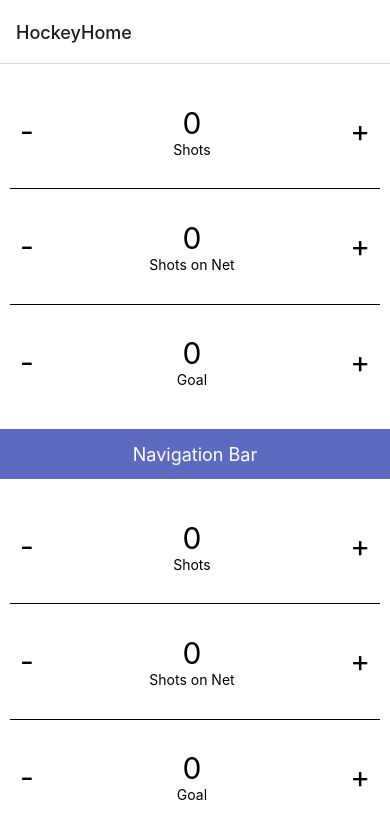
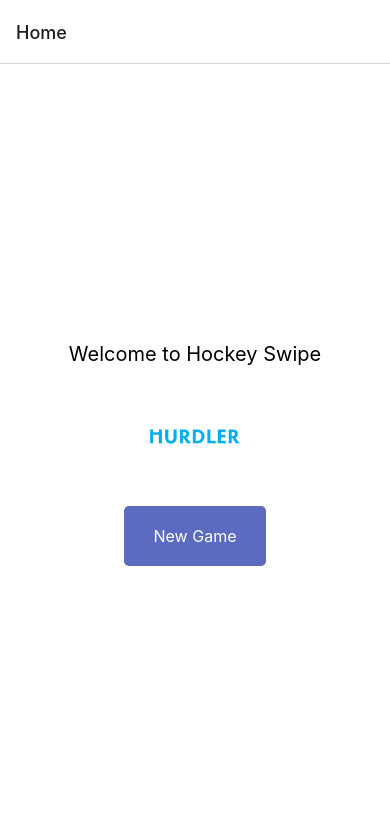
Before and after one commit to Jaywinebrenner/Hockey-Swipe-App, a React Native app: screen / in a window 390 px wide. Shown: the top 838 px of the page. Built offline with nearby package versions, Linux system fonts and the light colour scheme.

Commit message:
get decrement logic solid

```diff
--- a/App.js
+++ b/App.js
@@ -1,9 +1,8 @@
 import React from 'react';
 import { NavigationContainer } from '@react-navigation/native';
 import { createStackNavigator } from '@react-navigation/stack';
-import { StatusBar } from 'expo-status-bar';
-import { StyleSheet, Text, View, TouchableOpacity } from 'react-native';
-import HockeyHome from './HockeyHome';
+import HomeScreen from './HomeScreen'; // Import the HomeScreen component
+import HockeyGame from './HockeyGame';
 
 const Stack = createStackNavigator();
 
@@ -11,38 +10,9 @@ export default function App() {
   return (
     <NavigationContainer>
       <Stack.Navigator>
-        <Stack.Screen name="HockeyHome" component={HockeyHome} />
+        <Stack.Screen name="Home" component={HomeScreen} />
+        <Stack.Screen name="HockeyGame" component={HockeyGame} />
       </Stack.Navigator>
     </NavigationContainer>
   );
 }
-
-function HomeScreen({ navigation }) {
-  return (
-    <View style={styles.container}>
-      <Text style={styles.text}>HOCKEY SWIPE APP</Text>
-      <TouchableOpacity onPress={() => navigation.navigate('HockeyHome')}>
-        <Text style={styles.link}>HOCKEY APP</Text>
-      </TouchableOpacity>
-      <StatusBar style="auto" />
-    </View>
-  );
-}
-
-const styles = StyleSheet.create({
-  container: {
-    flex: 1,
-    backgroundColor: '#fff',
-    alignItems: 'center',
-    justifyContent: 'center',
-  },
-  text: {
-    fontSize: 20, // Adjust font size as needed
-  },
-  link: {
-    fontSize: 16,
-    color: 'blue',
-    textDecorationLine: 'underline',
-    marginTop: 10, // Adjust spacing as needed
-  },
-});
--- a/HockeyHome.js
+++ b/HockeyGame.js
@@ -1,7 +1,7 @@
-import React, { useState, useRef } from 'react';
-import { View, Text, StyleSheet, TouchableOpacity, Modal, Button, Animated } from 'react-native';
+import React, { useState } from 'react';
+import { View, Text, StyleSheet, TouchableOpacity, Modal, Button, Image } from 'react-native';
 
-const HockeyHome = () => {
+const HockeyGame = ({ navigation }) => {
   const [shotsHome, setShotsHome] = useState(0);
   const [shotOnNetHome, setShotsOnNetHome] = useState(0);
   const [goalHome, setGoalHome] = useState(0);
@@ -9,120 +9,58 @@ const HockeyHome = () => {
   const [shotOnNetAway, setShotsOnNetAway] = useState(0);
   const [goalAway, setGoalAway] = useState(0);
   const [showModal, setShowModal] = useState(false);
-  const [decrementFunction, setDecrementFunction] = useState(null);
-  const [decrementIndex, setDecrementIndex] = useState(null); // New state to store the index of the item being decremented
+  const [decrementIndex, setDecrementIndex] = useState(null); // New state variable
 
-  // Animated values for opacity
-  const animatedOpacities = [
-    useRef(new Animated.Value(1)).current,
-    useRef(new Animated.Value(1)).current,
-    useRef(new Animated.Value(1)).current,
-    useRef(new Animated.Value(1)).current,
-    useRef(new Animated.Value(1)).current,
-    useRef(new Animated.Value(1)).current,
-  ];
-
-  const handleIncrement = (setter, index) => {
+  const handleIncrement = (setter) => {
     setter((prev) => prev + 1);
-    animateOpacity(index);
   };
 
-  const handleDecrement = (index, setter) => { // Modified handleDecrement to accept index and setter
-    setDecrementFunction(() => setter);
+  const handleDecrement = (index) => {
     setDecrementIndex(index);
     setShowModal(true);
   };
-
-  const animateOpacity = (index) => {
-    const adjustedIndex = index % 3; // Ensure index is within range [0, 2]
-    Animated.sequence([
-      Animated.timing(animatedOpacities[adjustedIndex * 2], {
-        toValue: 0.3,
-        duration: 200,
-        useNativeDriver: true,
-      }),
-      Animated.timing(animatedOpacities[adjustedIndex * 2], {
-        toValue: 1,
-        duration: 200,
-        useNativeDriver: true,
-      }),
-    ]).start();
-  };
-
-
-  const confirmDecrement = () => {
-    console.log("Confirm decrement called");
-    console.log("Decrement function:", decrementFunction);
-
+  const resetState = () => {
     if (decrementIndex !== null) {
       switch (decrementIndex) {
         case 0:
-          decrementShots();
+          setShotsHome((prev) => prev - 1);
           break;
         case 1:
-          decrementShotsOnNet();
+          setShotsOnNetHome((prev) => prev - 1);
+          setShotsHome((prev) => prev - 1);
           break;
         case 2:
-          decrementGoal();
+          setGoalHome((prev) => prev - 1);
+          setShotsOnNetHome((prev) => prev - 1);
+          setShotsHome((prev) => prev - 1);
           break;
         case 3:
-          decrementShotsAway();
+          setGoalAway((prev) => prev - 1); // Correct index for Goal Away
+          setShotsOnNetAway((prev) => prev - 1);
+          setShotsAway((prev) => prev - 1);
           break;
         case 4:
-          decrementShotsOnNetAway();
+          setShotsOnNetAway((prev) => prev - 1); // Correct index for Shots on Net Away
+          setShotsAway((prev) => prev - 1);
           break;
         case 5:
-          decrementGoalAway();
+          setShotsAway((prev) => prev - 1); // Correct index for Shots Away
           break;
         default:
           break;
       }
+      setShowModal(false); // Close modal after resetting state
+      setDecrementIndex(null); // Reset decrementIndex
     }
-    setShowModal(false);
   };
 
-  const decrementShots = () => {
-    setShotsHome((prev) => prev - 1);
-    setShotsAway((prev) => prev - 1);
-    animateOpacity(0);
-  };
 
-  const decrementShotsOnNet = () => {
-    setShotsOnNetHome((prev) => prev - 1);
-    setShotsHome((prev) => prev - 1);
-    animateOpacity(1);
-  };
-
-  const decrementGoal = () => {
-    setGoalHome((prev) => prev - 1);
-    setShotsOnNetHome((prev) => prev - 1);
-    setShotsHome((prev) => prev - 1);
-    animateOpacity(2);
-  };
-
-  const decrementShotsAway = () => {
-    setShotsAway((prev) => prev - 1);
-    animateOpacity(3);
-  };
-
-  const decrementShotsOnNetAway = () => {
-    setShotsOnNetAway((prev) => prev - 1);
-    setShotsAway((prev) => prev - 1);
-    animateOpacity(4);
-  };
-
-  const decrementGoalAway = () => {
-    setGoalAway((prev) => prev - 1);
-    setShotsOnNetAway((prev) => prev - 1);
-    setShotsAway((prev) => prev - 1);
-    animateOpacity(5);
-  };
 
   const data = [
     {
       title: "Shots",
-      onPressPlus: () => handleIncrement(setShotsHome, 0),
-      onPressMinus: () => handleDecrement(0, setShotsHome), // Pass index and setter function
+      onPressPlus: () => handleIncrement(setShotsHome),
+      onPressMinus: () => handleDecrement(0), // Pass the index directly here
       value: shotsHome
     },
     {
@@ -130,9 +68,8 @@ const HockeyHome = () => {
       onPressPlus: () => {
         setShotsOnNetHome((prev) => prev + 1);
         setShotsHome((prev) => prev + 1);
-        animateOpacity(1);
       },
-      onPressMinus: () => handleDecrement(1, setShotsOnNetHome), // Pass index and setter function
+      onPressMinus: () => handleDecrement(1), // Pass the index directly here
       value: shotOnNetHome
     },
     {
@@ -141,62 +78,96 @@ const HockeyHome = () => {
         setGoalHome((prev) => prev + 1);
         setShotsOnNetHome((prev) => prev + 1);
         setShotsHome((prev) => prev + 1);
-        animateOpacity(2);
       },
-      onPressMinus: () => handleDecrement(2, setGoalHome), // Pass index and setter function
+      onPressMinus: () => handleDecrement(2), // Pass the index directly here
       value: goalHome
     },
   ];
 
   const additionalData = [
     {
-      title: "Shots",
-      onPressPlus: () => handleIncrement(setShotsAway, 3),
-      onPressMinus: () => handleDecrement(3, setShotsAway),
-      value: shotsAway
+      title: "Goal",
+      onPressPlus: () => {
+        setGoalAway((prev) => prev + 1);
+        setShotsOnNetAway((prev) => prev + 1);
+        setShotsAway((prev) => prev + 1);
+      },
+      onPressMinus: () => {
+        setDecrementIndex(3); // Set the correct index for Goal
+        setShowModal(true);
+      },
+      value: goalAway
     },
     {
       title: "Shots on Net",
       onPressPlus: () => {
         setShotsOnNetAway((prev) => prev + 1);
         setShotsAway((prev) => prev + 1);
-        animateOpacity(4);
       },
-      onPressMinus: () => handleDecrement(4, setShotsOnNetAway),
+      onPressMinus: () => {
+        setDecrementIndex(4); // Set the correct index for Shots on Net
+        setShowModal(true);
+      },
       value: shotOnNetAway
     },
     {
-      title: "Goal",
-      onPressPlus: () => {
-        setGoalAway((prev) => prev + 1);
-        setShotsOnNetAway((prev) => prev + 1);
-        setShotsAway((prev) => prev + 1);
-        animateOpacity(5);
-      },
-      onPressMinus: () => handleDecrement(5, setGoalAway),
-      value: goalAway
+      title: "Shots",
+      onPressPlus: () => handleIncrement(setShotsAway),
+      onPressMinus: () => handleDecrement(5), // Pass the correct index here
+      value: shotsAway
     },
   ];
 
+
+
+
+
   const styles = StyleSheet.create({
+    title: {
+      fontSize: 20,
+    },
+
+    plus: {
+      fontSize: 50,
+      marginHorizontal: 30,
+    },
     container: {
       flex: 1,
       backgroundColor: '#fff',
     },
     dataContainer: {
       flex: 1,
-      padding: 10,
     },
     navBar: {
       height: 50,
       backgroundColor: '#5c6bc0',
-      justifyContent: 'center',
+      flexDirection: 'row',
+      justifyContent: 'space-between',
       alignItems: 'center',
+      paddingHorizontal: 20,
+      width: '100%', // Set the width to fill the container
+    },
+    leftNav: {
+      flex: 1, // Take up equal space
+      alignItems: 'flex-start',
+    },
+    middleNav: {
+      flex: 1, // Take up equal space
+      alignItems: 'center', // Center the logo horizontally
+    },
+    rightNav: {
+      flex: 1, // Take up equal space
+      alignItems: 'flex-end',
     },
     navText: {
       color: '#fff',
       fontSize: 18,
     },
+    logo: {
+      height: '60%', // Take up full height
+      resizeMode: 'contain', // Ensure the image is contained within its container
+    },
+
     section: {
       flex: 1,
       flexDirection: 'row',
@@ -206,7 +177,7 @@ const HockeyHome = () => {
       borderBottomColor: 'black',
     },
     sectionText: {
-      fontSize: 30,
+      fontSize: 50,
       marginHorizontal: 10,
     },
     numberContainer: {
@@ -246,21 +217,36 @@ const HockeyHome = () => {
             ]}
           >
             <TouchableOpacity onPress={item.onPressMinus}>
-              <Text style={styles.sectionText}>{'-'}</Text>
+              <Text style={styles.plus}>{'-'}</Text>
             </TouchableOpacity>
-            <Animated.View style={[styles.numberContainer, { opacity: animatedOpacities[index * 2] }]}>
+            <View style={styles.numberContainer}>
               <Text style={styles.sectionText}>{item.value}</Text>
-              <Text>{item.title}</Text>
-            </Animated.View>
+              <Text style={styles.title}>{item.title}</Text>
+            </View>
             <TouchableOpacity onPress={item.onPressPlus}>
-              <Text style={styles.sectionText}>{'+'}</Text>
+              <Text style={styles.plus}>{'+'}</Text>
             </TouchableOpacity>
           </View>
         ))}
       </View>
       <View style={styles.navBar}>
-        <Text style={styles.navText}>Navigation Bar</Text>
+        <View style={styles.leftNav}>
+          <TouchableOpacity onPress={() => {
+            setShowModal(true);
+          }}>
+            <Text style={styles.navText}>Home</Text>
+          </TouchableOpacity>
+        </View>
+        <View style={styles.middleNav}>
+          <Image source={require('./assets/hurdler.png')} style={styles.logo} />
+        </View>
+        <View style={styles.rightNav}>
+          <TouchableOpacity onPress={() => setShowModal(true)}>
+            <Text style={styles.navText}>New Game</Text>
+          </TouchableOpacity>
+        </View>
       </View>
+
       <View style={styles.dataContainer}>
         {additionalData.map((item, index) => (
           <View
@@ -271,14 +257,14 @@ const HockeyHome = () => {
             ]}
           >
             <TouchableOpacity onPress={item.onPressMinus}>
-              <Text style={styles.sectionText}>{'-'}</Text>
+              <Text style={styles.plus}>{'-'}</Text>
             </TouchableOpacity>
-            <Animated.View style={[styles.numberContainer, { opacity: animatedOpacities[index * 2 + 3] }]}>
+            <View style={styles.numberContainer}>
               <Text style={styles.sectionText}>{item.value}</Text>
-              <Text>{item.title}</Text>
-            </Animated.View>
+              <Text style={styles.title}>{item.title}</Text>
+            </View>
             <TouchableOpacity onPress={item.onPressPlus}>
-              <Text style={styles.sectionText}>{'+'}</Text>
+              <Text style={styles.plus}>{'+'}</Text>
             </TouchableOpacity>
           </View>
         ))}
@@ -293,7 +279,7 @@ const HockeyHome = () => {
           <View style={styles.modalContent}>
             <Text>Are you sure?</Text>
             <View style={styles.modalButtons}>
-              <Button title="Yes" onPress={confirmDecrement} />
+              <Button title="Yes" onPress={resetState} />
               <Button title="No" onPress={() => setShowModal(false)} />
             </View>
           </View>
@@ -303,4 +289,4 @@ const HockeyHome = () => {
   );
 };
 
-export default HockeyHome;
+export default HockeyGame;
--- /dev/null
+++ b/HomeScreen.js
@@ -0,0 +1,48 @@
+import React from 'react';
+import { View, Text, StyleSheet, TouchableOpacity, Image } from 'react-native';
+
+const HomeScreen = ({ navigation }) => {
+  return (
+    <View style={styles.container}>
+      <Text style={styles.text}>Welcome to Hockey Swipe</Text>
+      <Image source={require('./assets/hurdler.png')} style={styles.logo} />
+      <TouchableOpacity
+        style={styles.button}
+        onPress={() => navigation.navigate('HockeyGame')}
+      >
+        <Text style={styles.buttonText}>New Game</Text>
+      </TouchableOpacity>
+    </View>
+  );
+};
+
+const styles = StyleSheet.create({
+  container: {
+    flex: 1,
+    backgroundColor: '#fff',
+    alignItems: 'center',
+    justifyContent: 'center',
+  },
+  text: {
+    fontSize: 20,
+  },
+  button: {
+    marginTop: 20,
+    backgroundColor: '#5c6bc0',
+    borderRadius: 5,
+    paddingVertical: 20,
+    paddingHorizontal: 30,
+  },
+  buttonText: {
+    fontSize: 16,
+    color: 'white',
+  },
+  logo: {
+    marginTop: 20,
+    width: 100, // Adjust the width of the logo
+    height: 100, // Adjust the height of the logo
+    resizeMode: 'contain', // Ensure the logo fits within the specified dimensions
+  },
+});
+
+export default HomeScreen;
```
Also changed, not shown: assets/hurdler.png (added).
